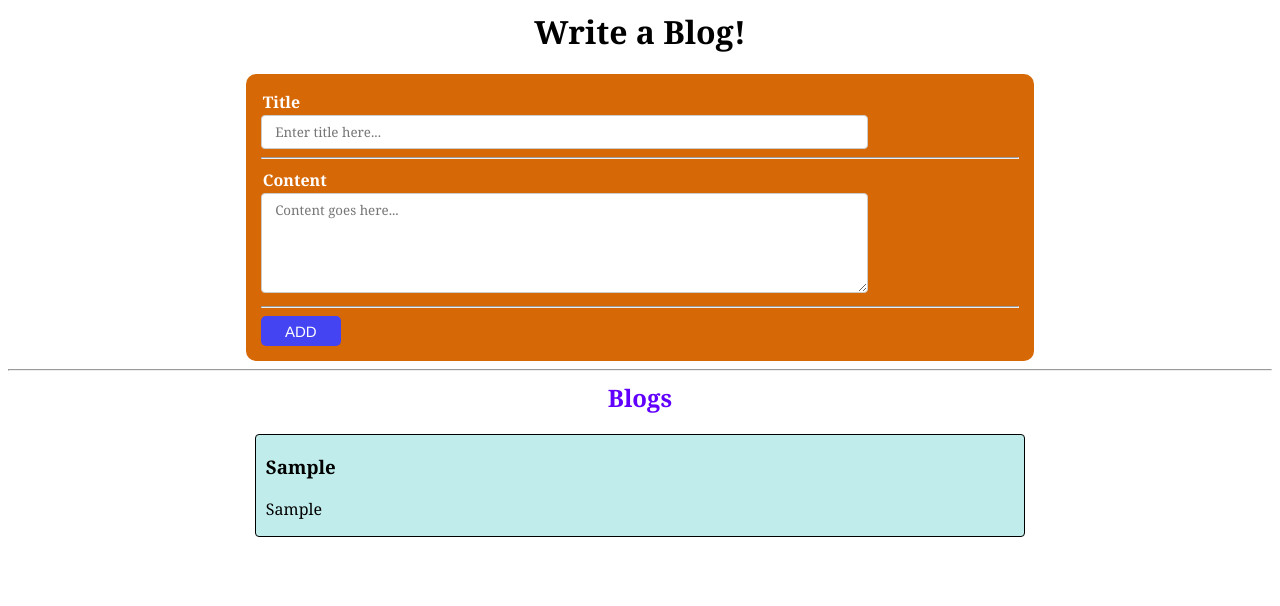
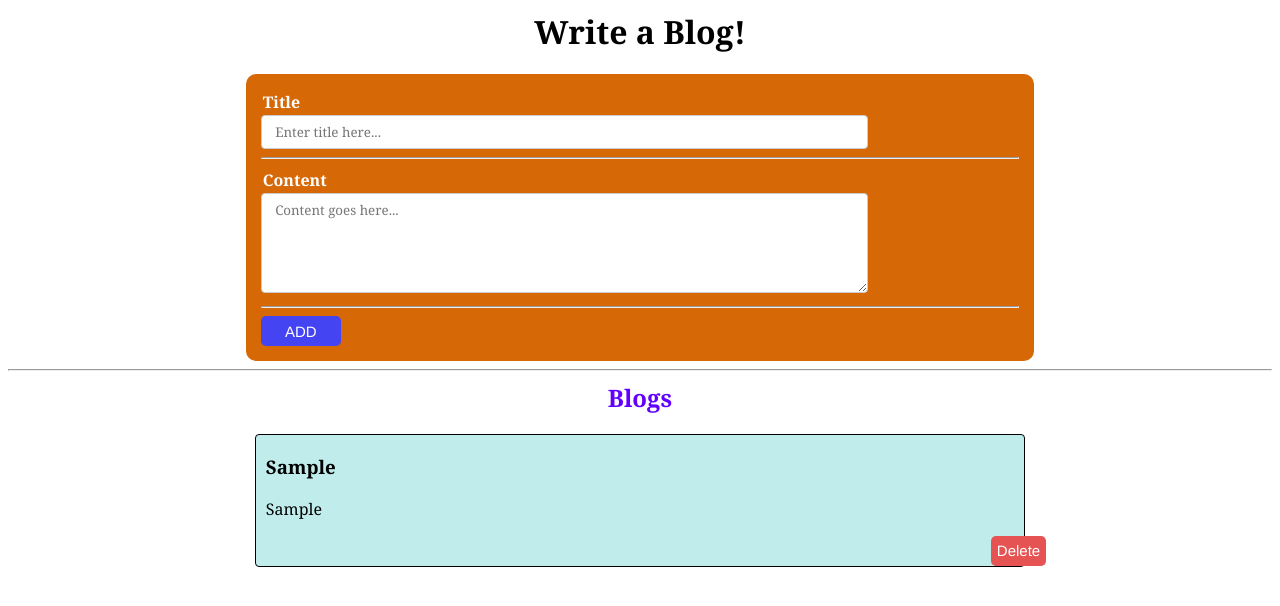
Before and after one commit to rahulh3299/Blogging_App, a React (Create React App) app: page / in a window 1280 px wide. Both pictures are taken after typing "Sample", "Sample" into the empty fields and a click on the button "ADD". Shown: the top 606 px of the page. Built offline with nearby package versions, Linux system fonts and the light colour scheme.

Commit message:
Add a delete functionality for blogs

```diff
--- a/src/Components/blog.js
+++ b/src/Components/blog.js
@@ -12,6 +12,9 @@ function Blog(){
         console.log(blogs);
         setFormData({title:"",content:""});
 
+    }
+    function removeBlog(i){
+     setBlogs(blogs.filter((blog,index)=>i!==index))
     }
     return(
         <>
@@ -42,6 +45,7 @@ function Blog(){
                 <div className="blog" key={i}>
                 <h3>{blog.title}</h3>
                 <p>{blog.content}</p>
+                <button onClick={()=>removeBlog(i)} className="btn remove">Delete</button>
                 </div>
             )
 
--- a/src/index.css
+++ b/src/index.css
@@ -80,7 +80,8 @@ h1{
 
 .remove{
   background-color: rgb(230, 83, 83);
-  width:fit-content
+  width:fit-content;
+  margin-left:725px;
 }
 
 .blog-btn{
```
